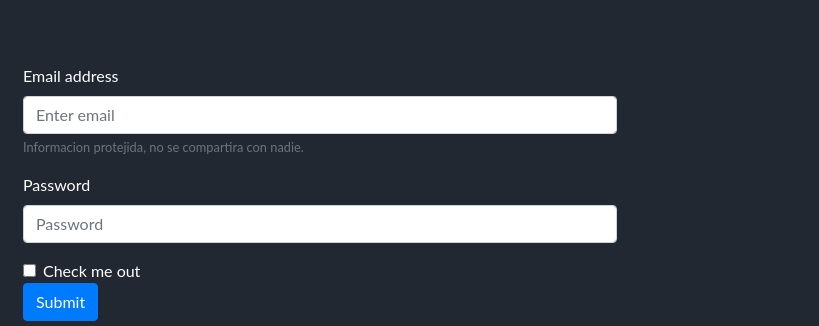
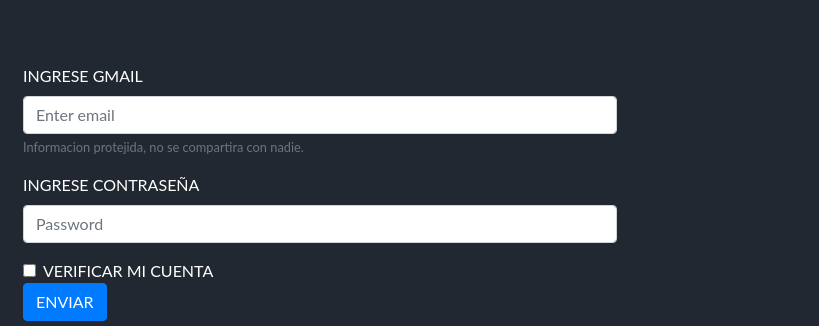
Before and after one commit to Leec-dev/VirtualOrk, a plain HTML site: page index.html in a window 1280 px wide. Shown: the part 1861-2187 px from the top of the page, 0-819 px from the left. Drawn offline with nearby package versions, Linux system fonts and the light colour scheme.

Commit message:
cambio 1

```diff
--- a/index.html
+++ b/index.html
@@ -91,19 +91,19 @@
     <div class="col-md-6 col-12">
       <form class="p-2">
         <div class="form-group">
-          <label for="exampleInputEmail1">Email address</label>
+          <label for="exampleInputEmail1">INGRESE GMAIL</label>
           <input type="email" class="form-control" id="exampleInputEmail1" aria-describedby="emailHelp" placeholder="Enter email">
           <small id="emailHelp" class="form-text text-muted">Informacion protejida, no se compartira con nadie.</small>
         </div>
         <div class="form-group">
-          <label for="exampleInputPassword1">Password</label>
+          <label for="exampleInputPassword1">INGRESE CONTRASEÑA</label>
           <input type="password" class="form-control" id="exampleInputPassword1" placeholder="Password">
         </div>
         <div class="form-check">
           <input type="checkbox" class="form-check-input" id="exampleCheck1">
-          <label class="form-check-label" for="exampleCheck1">Check me out</label>
+          <label class="form-check-label" for="exampleCheck1">VERIFICAR MI CUENTA</label>
         </div>
-        <button type="submit" class="btn btn-primary">Submit</button>
+        <button type="submit" class="btn btn-primary">ENVIAR</button>
       </form>
     </div>
     <div class="col-md-6 col-12">
```
